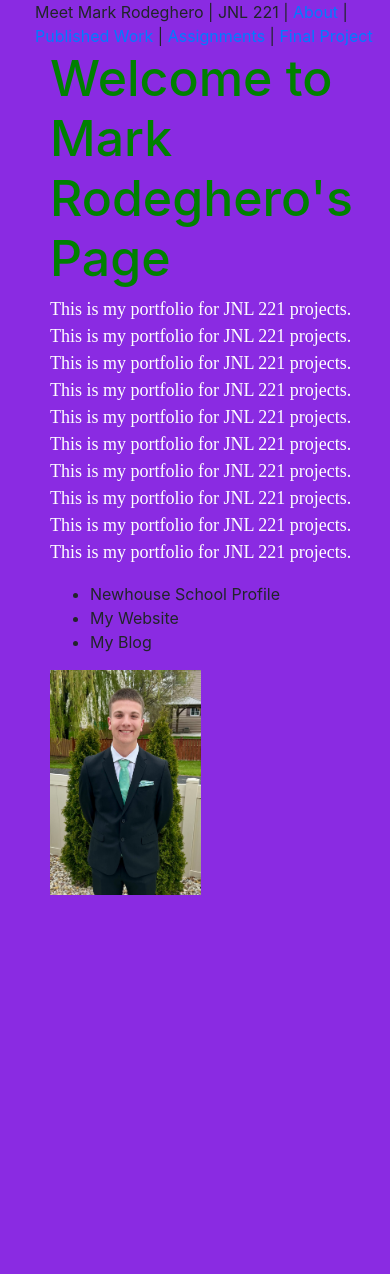
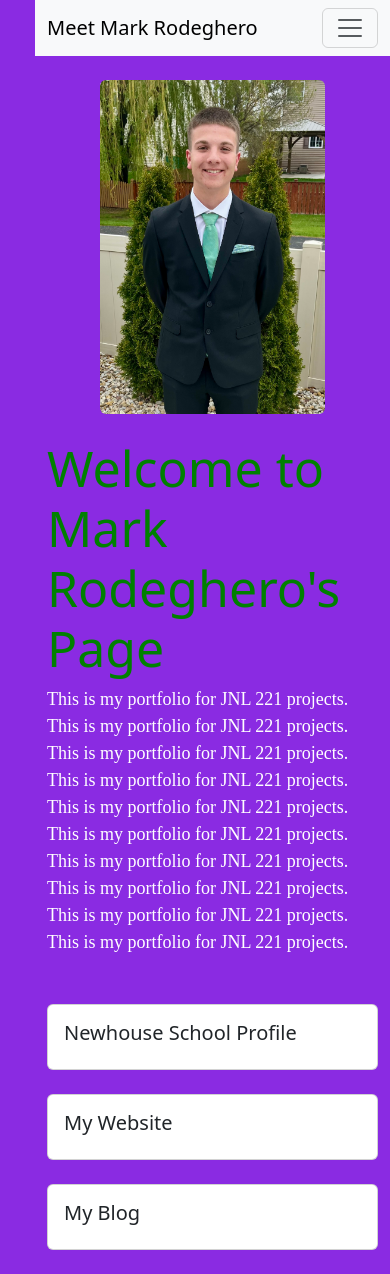
Before and after one commit to markrodeghero/markrodeghero.github.io, a plain HTML site: page jnl221code copy/index.html in a window 390 px wide. Before the commit the page ends 895 px from the top, so only its background shows below. Drawn offline with nearby package versions, Linux system fonts and the light colour scheme; a web font is replaced by a local one.

Commit message:
Enhance index.html with Bootstrap and layout updates
Added Bootstrap and Google Fonts links, updated navbar structure, and improved layout with responsive design.

```diff
--- a/jnl221code copy/index.html
+++ b/jnl221code copy/index.html
@@ -5,38 +5,99 @@
 
   <title>Mark Rodeghero's Github Page</title>
 
+  <meta name="viewport" content="width=device-width, initial-scale=1">
+
   <link href="https://cdn.jsdelivr.net/npm/bootstrap@6.0.0-alpha.1/dist/css/bootstrap.min.css" rel="stylesheet" integrity="sha384-B/GM4XqrwHnWXNOWMbloTmrYXZg10cakYGmpfsR/bbzQ6JAJI4ihuyADKLnBgrCe" crossorigin="anonymous">
 
+  <link rel="preconnect" href="https://fonts.googleapis.com">
+  <link rel="preconnect" href="https://fonts.gstatic.com" crossorigin>
+  <link href="https://fonts.googleapis.com/css2?family=BBH+Bogle&family=Open+Sans:ital,wght@0,300..800;1,300..800&display=swap" rel="stylesheet">
 
   <link rel="stylesheet" href="style.css">
 
 </head>
 
-  <body>
+<body>
 
-        <div class="container">
+  <nav class="navbar navbar-expand-lg bg-body-tertiary">
+    <div class="container">
+      <a class="navbar-brand" href="index.html">Meet Mark Rodeghero</a>
 
-      <div class="row">
+      <button class="navbar-toggler" type="button" data-bs-toggle="collapse" data-bs-target="#mainNav" aria-controls="mainNav" aria-expanded="false" aria-label="Toggle navigation">
+        <span class="navbar-toggler-icon"></span>
+      </button>
 
-        <header class="newheader">
+      <div class="collapse navbar-collapse" id="mainNav">
+        <ul class="navbar-nav ms-auto mb-2 mb-lg-0">
+          <li class="nav-item">
+            <span class="navbar-text me-lg-3">JNL 221</span>
+          </li>
+          <li class="nav-item">
+            <a class="nav-link" href="about/index.html">About</a>
+          </li>
+          <li class="nav-item">
+            <a class="nav-link" href="work/index.html">Published Work</a>
+          </li>
+          <li class="nav-item">
+            <a class="nav-link" href="assignments/index.html">Assignments</a>
+          </li>
+          <li class="nav-item">
+            <a class="nav-link" href="final/index.html">Final Project</a>
+          </li>
+        </ul>
+      </div>
+    </div>
+  </nav>
 
-          Meet Mark Rodeghero |  JNL 221 |  <a href="about/index.html">About</a>  | <a href="work/index.html">Published Work</a> | <a href="assignments/index.html">Assignments</a> |  <a href="final/index.html">Final Project</a>
+  <main class="container my-4">
 
-        </header>
+    <!-- Intro row: photo + text -->
+    <div class="row align-items-center g-4">
 
+      <div class="col-12 col-md-4 col-lg-3 text-center">
+        <img src="markrodeghero.jpg" alt="Photo of Mark Rodeghero" class="img-fluid rounded" style="max-width: 225px;">
       </div>
 
-    <h1>Welcome to Mark Rodeghero's Page</h1>
-    <p>This is my portfolio for JNL 221 projects. This is my portfolio for JNL 221 projects. This is my portfolio for JNL 221 projects. This is my portfolio for JNL 221 projects. This is my portfolio for JNL 221 projects. This is my portfolio for JNL 221 projects. This is my portfolio for JNL 221 projects. This is my portfolio for JNL 221 projects. This is my portfolio for JNL 221 projects. This is my portfolio for JNL 221 projects.</p>
-    <ul>
-  <li>Newhouse School Profile</li>
-  <li>My Website</li>
-  <li>My Blog</li>
-</ul>
-    <img src="markrodeghero.jpg" alt="Photo of Mark Rodeghero" style="width:151px;height:225px;">
+      <div class="col-12 col-md-8 col-lg-9">
+        <h1>Welcome to Mark Rodeghero's Page</h1>
+        <p>This is my portfolio for JNL 221 projects. This is my portfolio for JNL 221 projects. This is my portfolio for JNL 221 projects. This is my portfolio for JNL 221 projects. This is my portfolio for JNL 221 projects. This is my portfolio for JNL 221 projects. This is my portfolio for JNL 221 projects. This is my portfolio for JNL 221 projects. This is my portfolio for JNL 221 projects. This is my portfolio for JNL 221 projects.</p>
+      </div>
 
-    <script type="module" src="https://cdn.jsdelivr.net/npm/bootstrap@6.0.0-alpha.1/dist/js/bootstrap.bundle.min.js" integrity="sha384-1a/pXj49ZQ1aHEmrJ+gMw1otqoVsYwlEnlD8mIfY2TV03r20Y0CN7uqx1tQogjPL" crossorigin="anonymous"></script>
+    </div>
 
-  </body>
+    <!-- Link cards row: 1 column on phones, 3 across on medium+ screens -->
+    <div class="row g-4 mt-2">
+
+      <div class="col-12 col-md-4">
+        <div class="card h-100">
+          <div class="card-body">
+            <h2 class="card-title h5">Newhouse School Profile</h2>
+          </div>
+        </div>
+      </div>
+
+      <div class="col-12 col-md-4">
+        <div class="card h-100">
+          <div class="card-body">
+            <h2 class="card-title h5">My Website</h2>
+          </div>
+        </div>
+      </div>
+
+      <div class="col-12 col-md-4">
+        <div class="card h-100">
+          <div class="card-body">
+            <h2 class="card-title h5">My Blog</h2>
+          </div>
+        </div>
+      </div>
+
+    </div>
+
+  </main>
+
+  <script type="module" src="https://cdn.jsdelivr.net/npm/bootstrap@6.0.0-alpha.1/dist/js/bootstrap.bundle.min.js" integrity="sha384-1a/pXj49ZQ1aHEmrJ+gMw1otqoVsYwlEnlD8mIfY2TV03r20Y0CN7uqx1tQogjPL" crossorigin="anonymous"></script>
+
+</body>
 
 </html>
```
